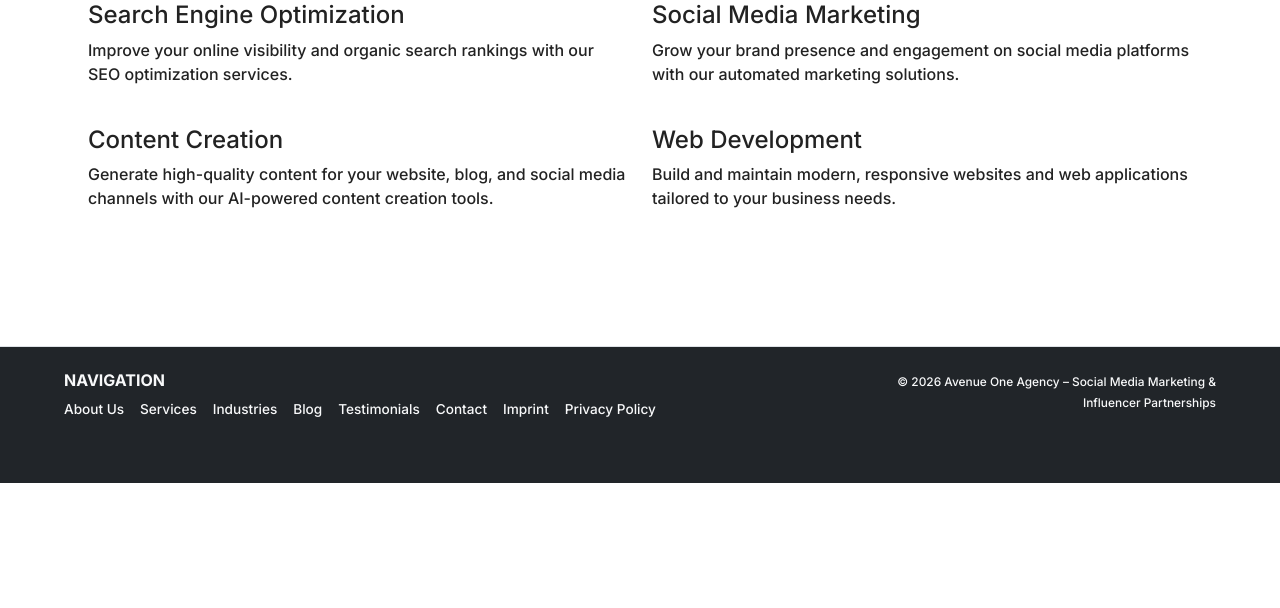
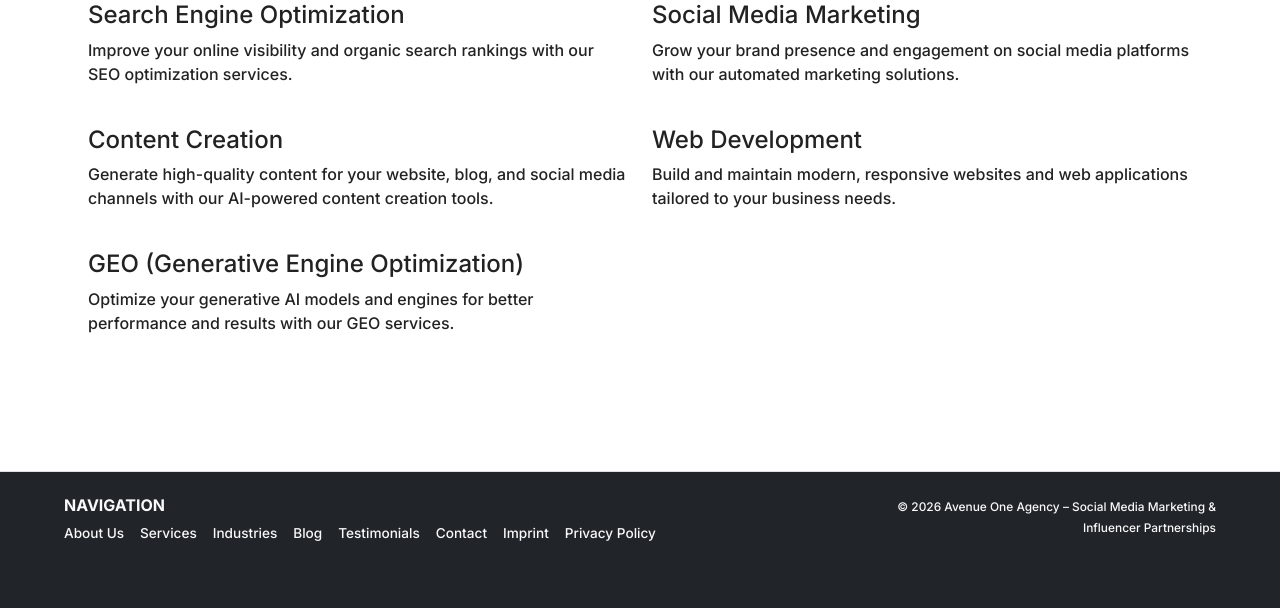
Before and after one commit to kastriottanaj/avenueoneagency, a Django app: page /services/ in a window 1280 px wide. Shown: the part 447-1055 px from the top of the page. Before the commit the page ends 930 px from the top, so only its background shows below. Run offline with Django 4.2, Linux system fonts and the light colour scheme; some libraries are stand-ins or nearby versions.

Commit message:
added the new service

```diff
--- a/core/templates/services.html
+++ b/core/templates/services.html
@@ -33,6 +33,10 @@
         <h4>Web Development</h4>
         <p>Build and maintain modern, responsive websites and web applications tailored to your business needs.</p>
     </div>
+    <div class="col-md-6 mb-4">
+      <h4>GEO (Generative Engine Optimization)</h4>
+      <p>Optimize your generative AI models and engines for better performance and results with our GEO services.</p>
+    </div>
   </div>
 </section>
 {% endblock %}
```
